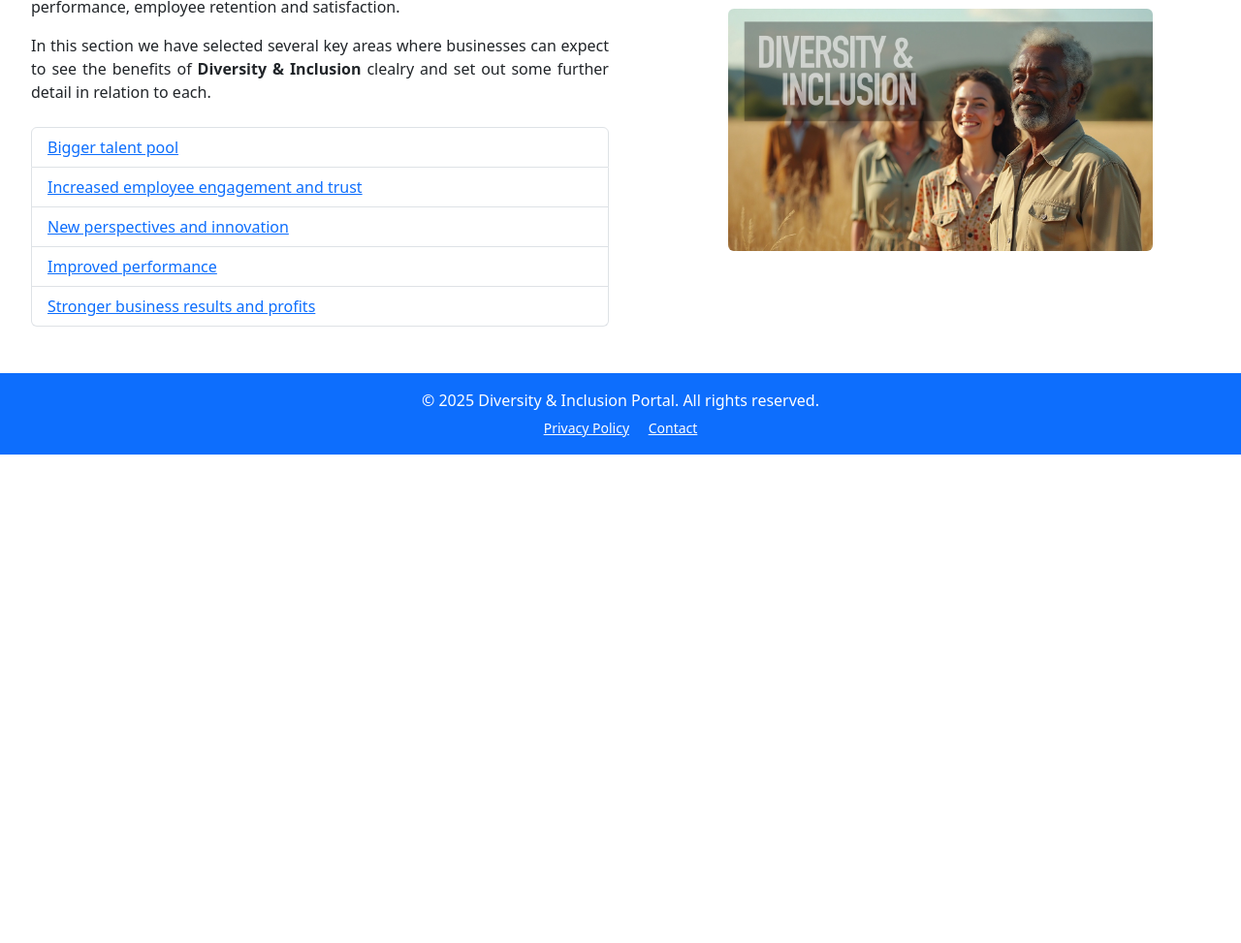
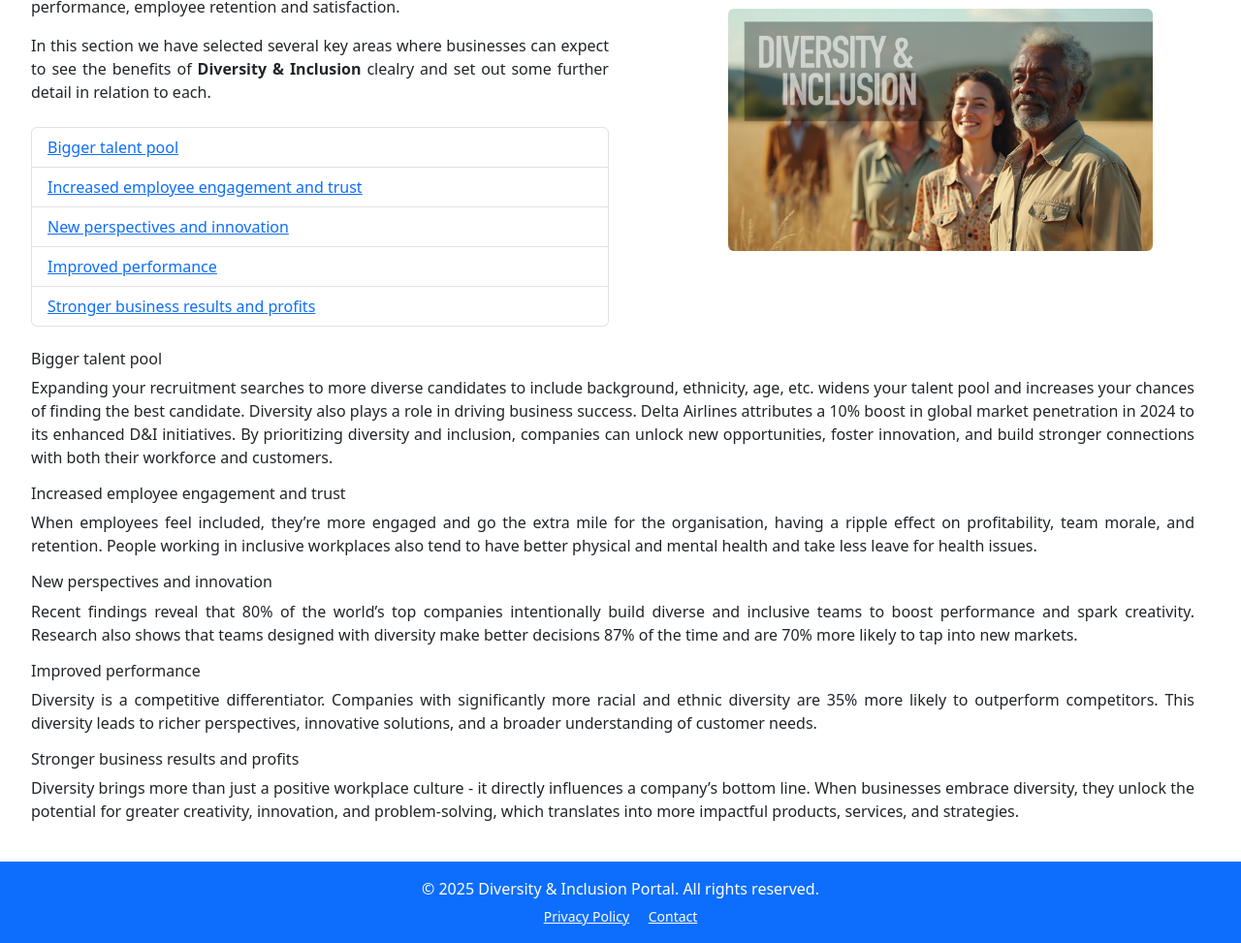
Before and after one commit to LanceSissing/diversity-inclusion, a plain HTML site: page index.html in a window 1280 px wide. Shown: the part 1189-2162 px from the top of the page at 97% size. Before the commit the page ends 1658 px from the top, so only its background shows below. Drawn offline with nearby package versions, Linux system fonts and the light colour scheme.

Commit message:
Add five sub-sections corresponding to Group List content - add CSS styling

```diff
--- a/assets/css/style.css
+++ b/assets/css/style.css
@@ -14,6 +14,7 @@
     border-radius: 1rem;
     z-index: 1;
 }
+
 .jumbotron .content {
     position: relative;
     z-index: 2;
@@ -29,3 +30,33 @@ section[aria-labelledby="benefits-of-d&i"] .col-md-6 {
     text-align: justify;
     padding-left: 2rem; /* Add extra white space on the left */
 }
+
+section[aria-labelledby="bigger-talent-pool"] .col-12 {
+    text-align: justify;
+    padding-left: 2rem; /* Add extra white space on the left */
+    padding-right: 3rem; /*Add extra white space on the right */
+}
+
+section[aria-labelledby="increased-employee-engagement"] .col-12 {
+    text-align: justify;
+    padding-left: 2rem; /* Add extra white space on the left */
+    padding-right: 3rem; /*Add extra white space on the right */
+}
+
+section[aria-labelledby="new-perspectives-and-innovation"] .col-12 {
+    text-align: justify;
+    padding-left: 2rem; /* Add extra white space on the left */
+    padding-right: 3rem; /*Add extra white space on the right */
+}
+
+section[aria-labelledby="improved-performance"] .col-12 {
+    text-align: justify;
+    padding-left: 2rem; /* Add extra white space on the left */
+    padding-right: 3rem; /*Add extra white space on the right */
+}
+
+section[aria-labelledby="stronger-business-results-and-profits"] .col-12 {
+    text-align: justify;
+    padding-left: 2rem; /* Add extra white space on the left */
+    padding-right: 3rem; /*Add extra white space on the right */
+}
--- a/index.html
+++ b/index.html
@@ -112,6 +112,78 @@
             </div>
         </section>
 
+        <section aria-labelledby="bigger-talent-pool">
+            <div class="container-fluid">
+                <div class="row">
+                    <div class="col-12">
+                        <h6 id="bigger-talent-pool">Bigger talent pool</h6>
+                        <p>Expanding your recruitment searches to more diverse candidates to include background,
+                        ethnicity, age, etc. widens your talent pool and increases your chances of finding
+                        the best candidate. Diversity also plays a role in driving business success. Delta
+                        Airlines attributes a 10% boost in global market penetration in 2024 to its enhanced
+                        D&I initiatives. By prioritizing diversity and inclusion, companies can unlock new
+                        opportunities, foster innovation, and build stronger connections with both their
+                        workforce and customers.</p>
+                    </div>
+                </div>
+            </div>
+        </section>
+
+        <section aria-labelledby="increased-employee-engagement">
+            <div class="container-fluid">
+                <div class="row">
+                    <div class="col-12">
+                        <h6 id="increased-employee-engagement">Increased employee engagement and trust</h6>
+                        <p>When employees feel included, they’re more engaged and go the extra mile for the
+                            organisation, having a ripple effect on profitability, team morale, and retention.
+                            People working in inclusive workplaces also tend to have better physical and mental
+                            health and take less leave for health issues.</p>
+                    </div>
+                </div>
+            </div>
+        </section>
+
+        <section aria-labelledby="new-perspectives-and-innovation">
+            <div class="container-fluid">
+                <div class="row">
+                    <div class="col-12">
+                        <h6 id="new-perspectives-and-innovation">New perspectives and innovation</h6>
+                        <p>Recent findings reveal that 80% of the world’s top companies intentionally build diverse
+                            and inclusive teams to boost performance and spark creativity. Research also shows that
+                            teams designed with diversity make better decisions 87% of the time and are 70% more
+                            likely to tap into new markets.</p>
+                    </div>
+                </div>
+            </div>
+        </section>
+
+        <section aria-labelledby="improved-performance">
+            <div class="container-fluid">
+                <div class="row">
+                    <div class="col-12">
+                        <h6 id="improved-performance">Improved performance</h6>
+                        <p>Diversity is a competitive differentiator. Companies with significantly more racial and
+                            ethnic diversity are 35% more likely to outperform competitors. This diversity leads to
+                            richer perspectives, innovative solutions, and a broader understanding of customer needs.</p>
+                    </div>
+                </div>
+            </div>
+        </section>
+
+        <section aria-labelledby="stronger-business-results-and-profits">
+            <div class="container-fluid">
+                <div class="row">
+                    <div class="col-12">
+                        <h6 id="stronger-business-results-and-profits">Stronger business results and profits</h6>
+                        <p>Diversity brings more than just a positive workplace culture - it directly influences a
+                            company’s bottom line. When businesses embrace diversity, they unlock the potential for
+                            greater creativity, innovation, and problem-solving, which translates into more impactful
+                            products, services, and strategies.</p>
+                    </div>
+                </div>
+            </div>
+        </section>
+
     </main>
 
 
```
